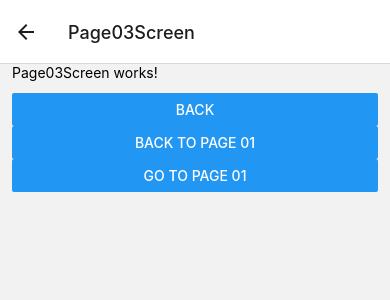
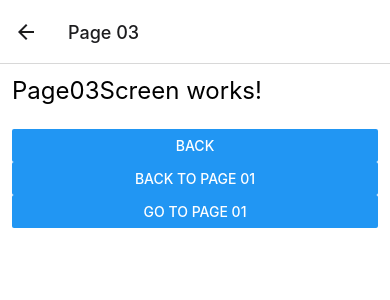
Before and after one commit to hijuliancode/fh-rn-apps-ios-android, a React Native app in the folder NavigationApp/: screen /Page03Screen in a window 390 px wide. Shown: the top 300 px of the page. Built offline with nearby package versions, Linux system fonts and the light colour scheme.

Commit message:
RN | ReactNavigation: navigation, someStyles to header and buttonBack

```diff
--- a/NavigationApp/src/navigator/StackNavigator.tsx
+++ b/NavigationApp/src/navigator/StackNavigator.tsx
@@ -7,10 +7,39 @@ const Stack = createStackNavigator();
 
 export const StackNavigator = () => {
   return (
-    <Stack.Navigator>
-      <Stack.Screen name="Page01Screen" component={Page01Screen} />
-      <Stack.Screen name="Page02Screen" component={Page02Screen} />
-      <Stack.Screen name="Page03Screen" component={Page03Screen} />
+    <Stack.Navigator
+      // initialRouteName="Page01Screen"
+      screenOptions={{
+        // headerShown: false,
+        headerStyle: {
+          elevation: 0, // Android
+          shadowColor: 'transparent', // iOS
+        },
+        cardStyle: {
+          backgroundColor: 'white',
+        },
+      }}>
+      <Stack.Screen
+        name="Page01Screen"
+        options={{
+          title: 'Page 01 ',
+        }}
+        component={Page01Screen}
+      />
+      <Stack.Screen
+        name="Page02Screen"
+        options={{
+          title: 'Page 02 ',
+        }}
+        component={Page02Screen}
+      />
+      <Stack.Screen
+        name="Page03Screen"
+        options={{
+          title: 'Page 03 ',
+        }}
+        component={Page03Screen}
+      />
     </Stack.Navigator>
   );
 };
--- a/NavigationApp/src/screens/Page01Screen.tsx
+++ b/NavigationApp/src/screens/Page01Screen.tsx
@@ -9,7 +9,7 @@ export const Page01Screen = ({navigation}: Props) => {
   return (
     <View style={stylesTheme.globalWrapper}>
       <View style={stylesTheme.marginBottom}>
-        <Text>Page01Screen works!</Text>
+        <Text style={stylesTheme.title}>Page01Screen works!</Text>
       </View>
       <View style={stylesTheme.marginBottom}>
         <Button
--- a/NavigationApp/src/screens/Page02Screen.tsx
+++ b/NavigationApp/src/screens/Page02Screen.tsx
@@ -1,15 +1,23 @@
 import {useNavigation} from '@react-navigation/native';
-import React from 'react';
+import React, {useEffect} from 'react';
 import {View, Text, Button} from 'react-native';
 import {stylesTheme} from '../theme';
 
 export const Page02Screen = () => {
   const navigation = useNavigation();
 
+  useEffect(() => {
+    console.log('Page02Screen useEffect');
+    navigation.setOptions({
+      title: 'Hello World',
+      headerBackTitle: 'Atrás',
+    });
+  }, [navigation]);
+
   return (
     <View style={stylesTheme.globalWrapper}>
       <View style={stylesTheme.marginBottom}>
-        <Text>Page02Screen works!</Text>
+        <Text style={stylesTheme.title}>Page02Screen works!</Text>
       </View>
       <View style={stylesTheme.marginBottom}>
         <Button
--- a/NavigationApp/src/screens/Page03Screen.tsx
+++ b/NavigationApp/src/screens/Page03Screen.tsx
@@ -10,7 +10,7 @@ export const Page03Screen = ({navigation}: Props) => {
   return (
     <View style={stylesTheme.globalWrapper}>
       <View style={stylesTheme.marginBottom}>
-        <Text>Page03Screen works!</Text>
+        <Text style={stylesTheme.title}>Page03Screen works!</Text>
       </View>
       <View style={stylesTheme.marginBottom}>
         <Button title="Back" onPress={() => navigation.pop()} />
--- a/NavigationApp/src/theme/AppTheme.tsx
+++ b/NavigationApp/src/theme/AppTheme.tsx
@@ -11,4 +11,8 @@ export const stylesTheme = StyleSheet.create({
   marginBottom: {
     marginBottom: 12,
   },
+  title: {
+    fontSize: 24,
+    marginVertical: 12,
+  },
 });
```
